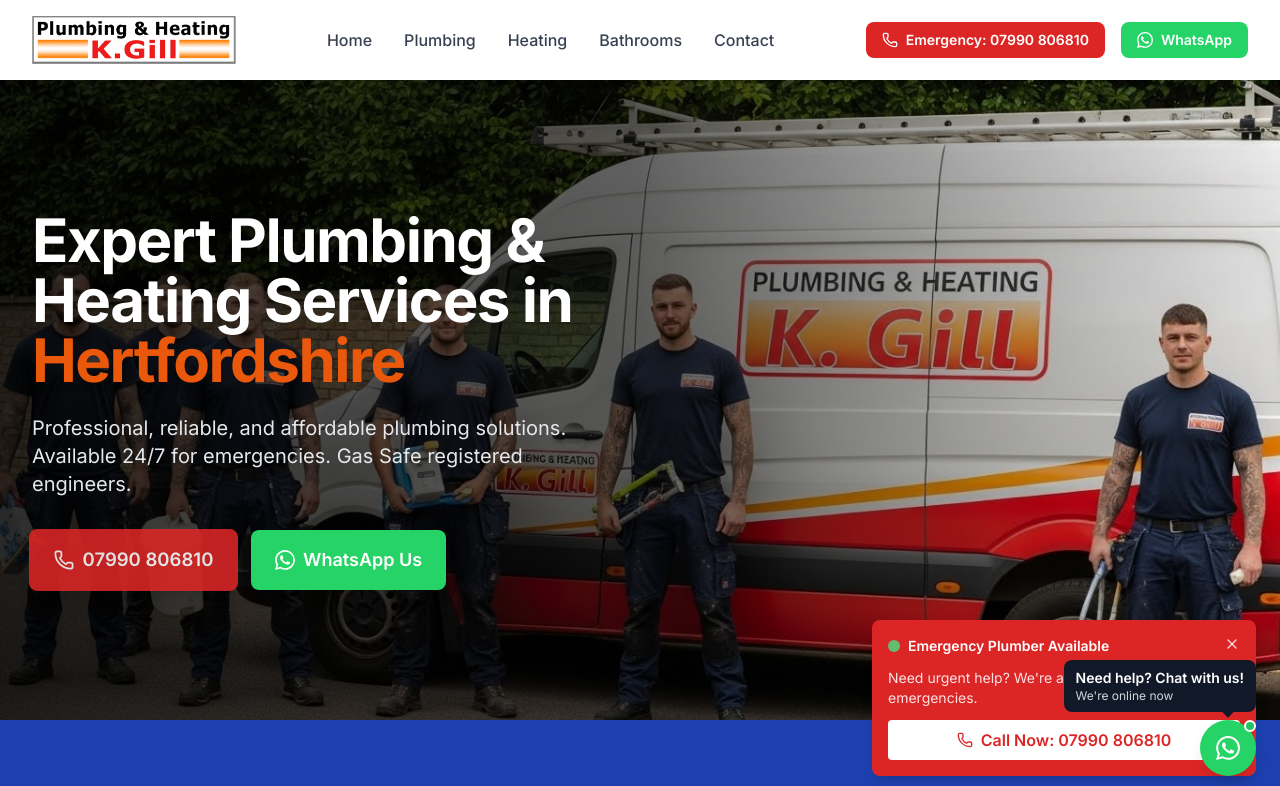
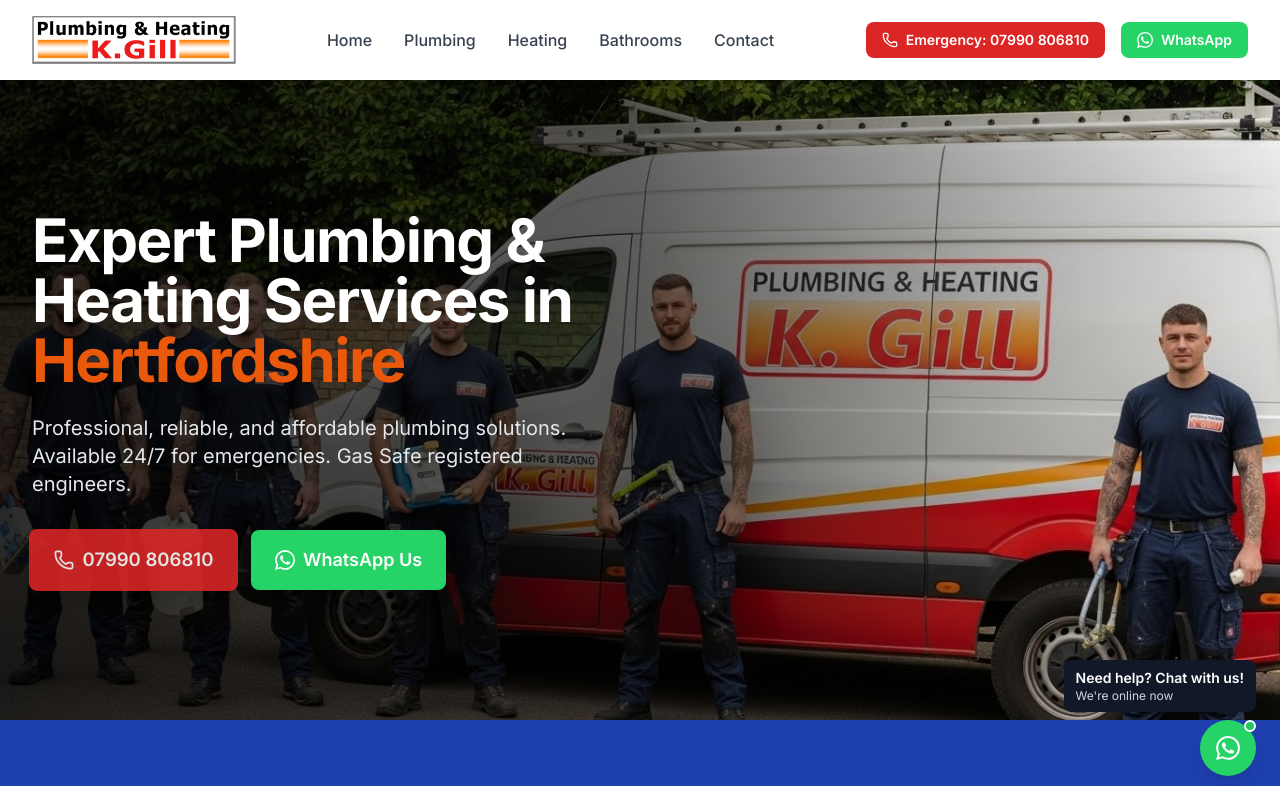
Before and after one commit to websmartshubhamk/k-gill-plumbing-redesign, a Next.js app: page / in a window 1280 px wide. Shown: the top 786 px of the page. Built offline with nearby package versions, Linux system fonts and the light colour scheme.

Commit message:
remove floating emergency CTA popup from homepage

```diff
--- a/src/app/page.tsx
+++ b/src/app/page.tsx
@@ -15,7 +15,6 @@
 import Image from 'next/image'
 import Testimonials from '@/components/sections/Testimonials'
 import Certifications from '@/components/sections/Certifications'
-import FloatingCTA from '@/components/ui/FloatingCTA'
 
 const services = [
   {
@@ -297,9 +296,6 @@
           </div>
         </div>
       </section>
-
-      {/* Floating Emergency CTA */}
-      <FloatingCTA />
     </>
   )
 }
```
